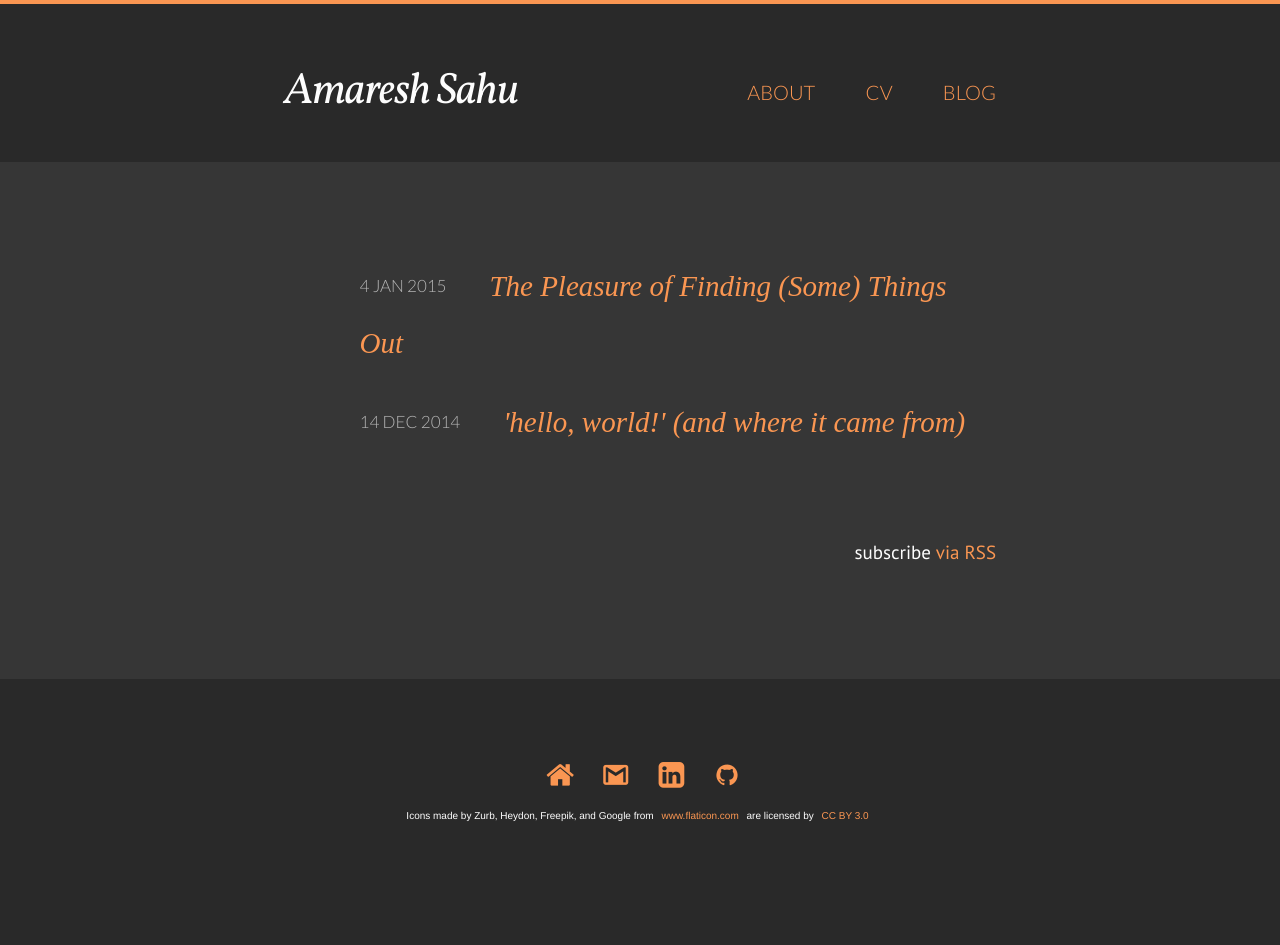
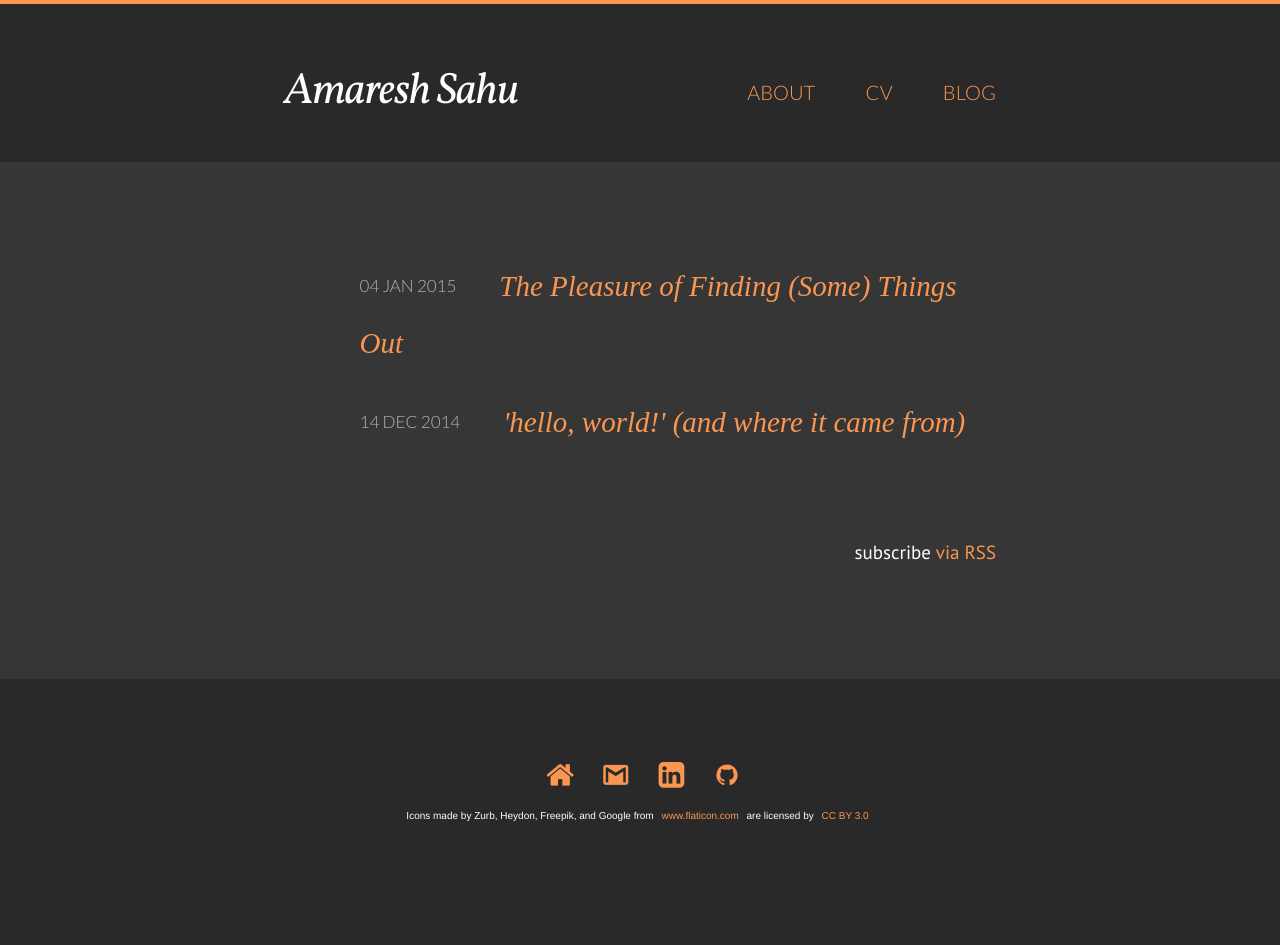
Before and after one commit to amaresh-sahu/amaresh-sahu.github.io, a Jekyll site: the page built from index.html, in a window 1280 px wide. Built offline with Jekyll 4.4.1, drawn with Linux system fonts in a browser that asks for light colours; some web fonts are replaced.

Commit message:
day of month includes 0 if single digit

```diff
--- a/index.html
+++ b/index.html
@@ -12,7 +12,7 @@
       {% unless post.draft %}
         <li>
           <h2>
-            <span class="post-meta">{{ post.date | date: "%-d %b %Y" }}</span>
+            <span class="post-meta">{{ post.date | date: "%d %b %Y" }}</span>
             <a class="post-link" href="{{ post.url | prepend: site.baseurl }}">{{ post.title }}</a>
           </h2>
         </li>
```
